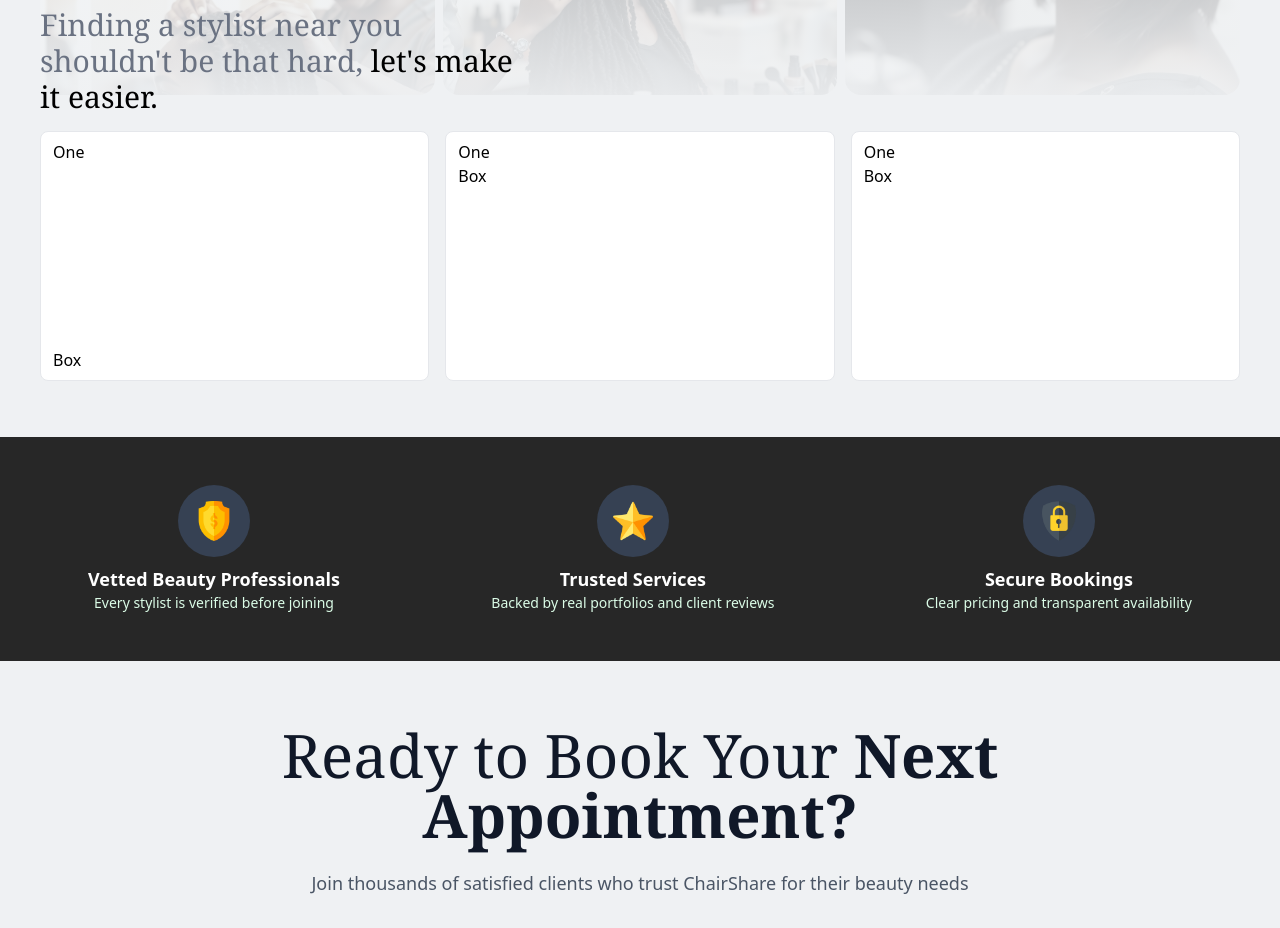
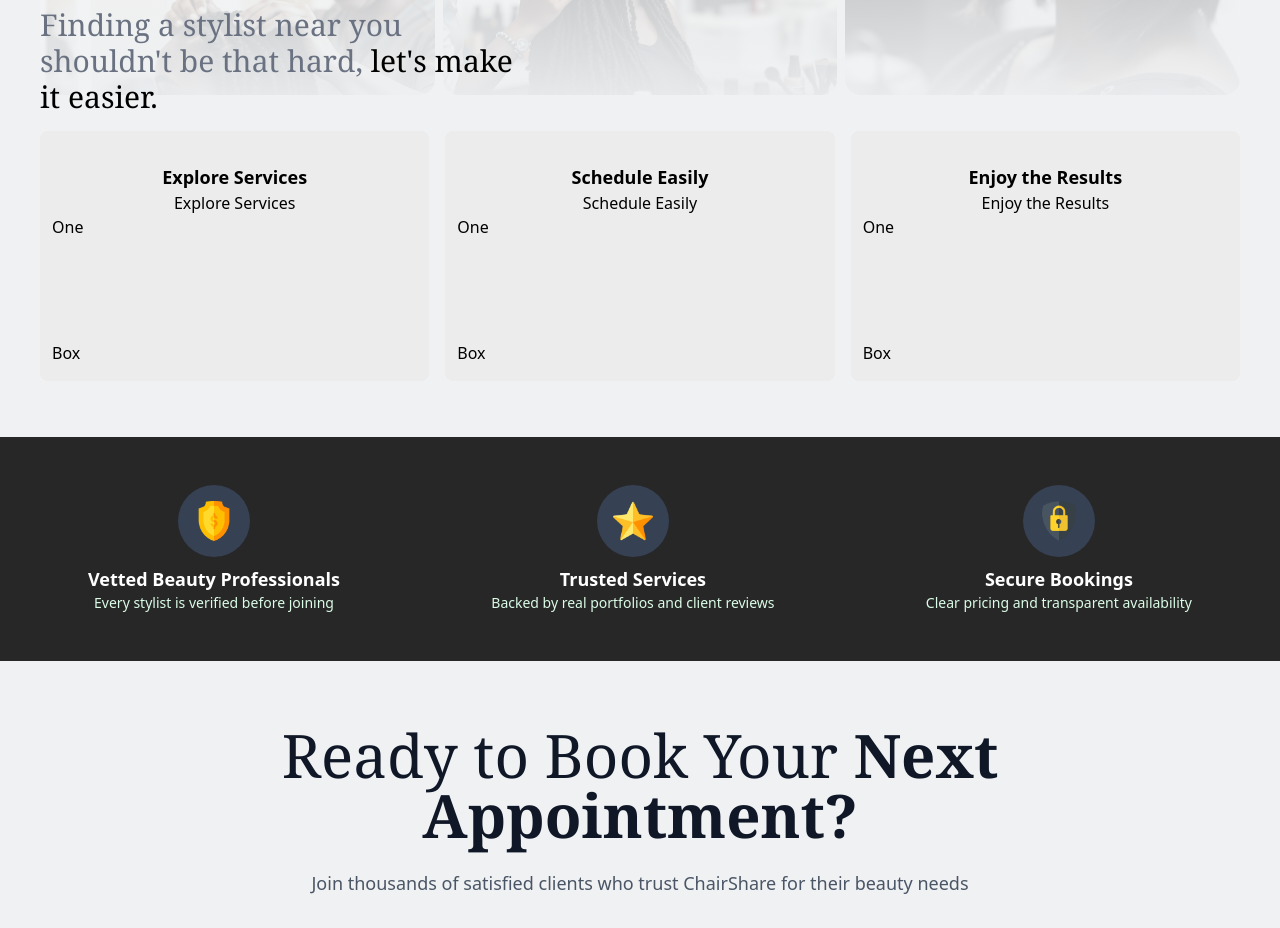
Before and after one commit to KayviaHarriott/chair-share, a React (Vite) app: page / in a window 1280 px wide. Shown: the part 1140-2068 px from the top of the page. Built offline with nearby package versions, Linux system fonts and the light colour scheme.

Commit message:
Added description and content to how to section

```diff
--- a/src/components/SectionCard.tsx
+++ b/src/components/SectionCard.tsx
@@ -1,14 +1,26 @@
 interface SectionProps {
   width: number;
+  title: string;
+  description: string;
   content: React.ReactNode;
 }
-export const SectionCard: React.FC<SectionProps> = ({ width, content }) => {
+export const SectionCard: React.FC<SectionProps> = ({ width, title, description, content }) => {
   return (
     <div
-      className="h-[250px] flex flex-col border-gray-200 bg-white border rounded-lg py-2 px-3"
+      className="h-[250px] flex flex-col  bg-[#ECECEC] rounded-lg pt-8 pb-4 px-3"
       style={{ width: `calc(1/${width} * 100%` }}
     >
-      {content}
+        <div className="flex flex-col items-center">
+            <p className="font-bold text-lg">{title}</p>
+            <p className="font-light">{title}</p>
+        </div>
+        <div className="flex flex-col justify-between h-full">
+                      <p>One</p>
+                      <div>
+                        <p>Box</p>
+                      </div>
+                    </div>
+        {/* {content} */}
     </div>
   );
 };
--- a/src/pages/HomePage.tsx
+++ b/src/pages/HomePage.tsx
@@ -170,6 +170,8 @@ export const Home = () => {
               <div className="flex w-full gap-4 bg-[#eff1f3] ">
                 <SectionCard
                   width={3}
+                  title="Explore Services"
+                  description="From grooming to styling, browse professionals across categories."
                   content={
                     <div className="flex flex-col justify-between h-full">
                       <div className="h-full">
@@ -183,6 +185,8 @@ export const Home = () => {
                 />
                 <SectionCard
                   width={3}
+                  title="Schedule Easily"
+                  description="Pick a pro, select your time, and confirm with one tap."
                   content={
                     <div>
                       <p>One</p>
@@ -194,6 +198,8 @@ export const Home = () => {
                 />
                 <SectionCard
                   width={3}
+                  title="Enjoy the Results"
+                  description="Let your expert handle the rest—simple, smooth, and stress-free."
                   content={
                     <div>
                       <p>One</p>
```
